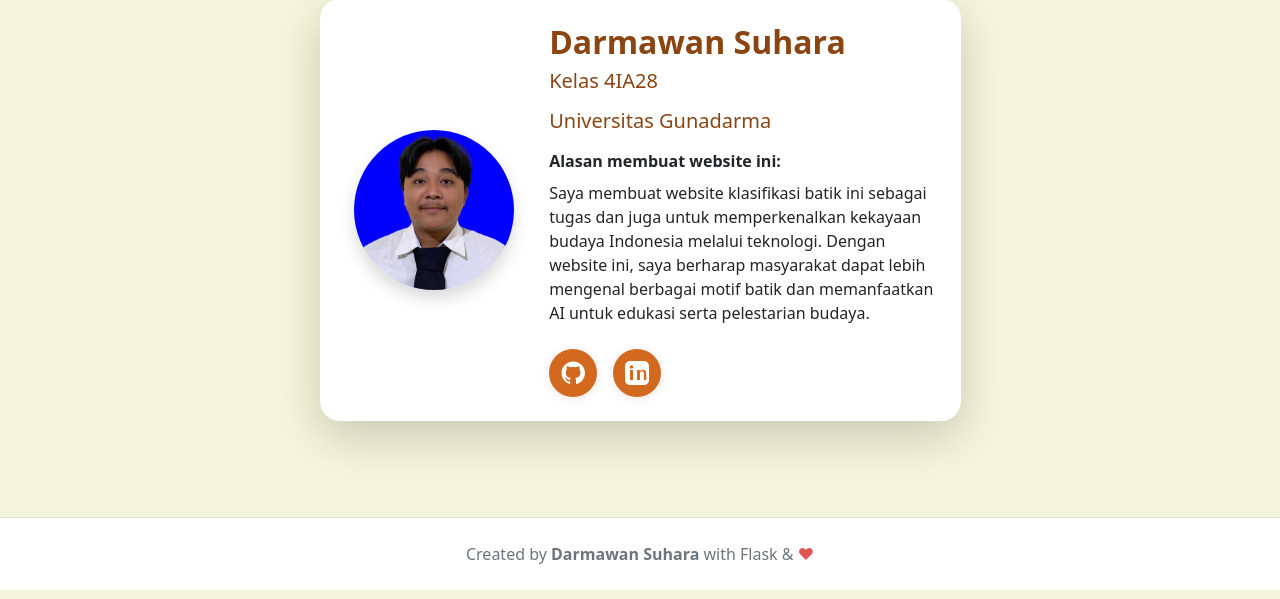
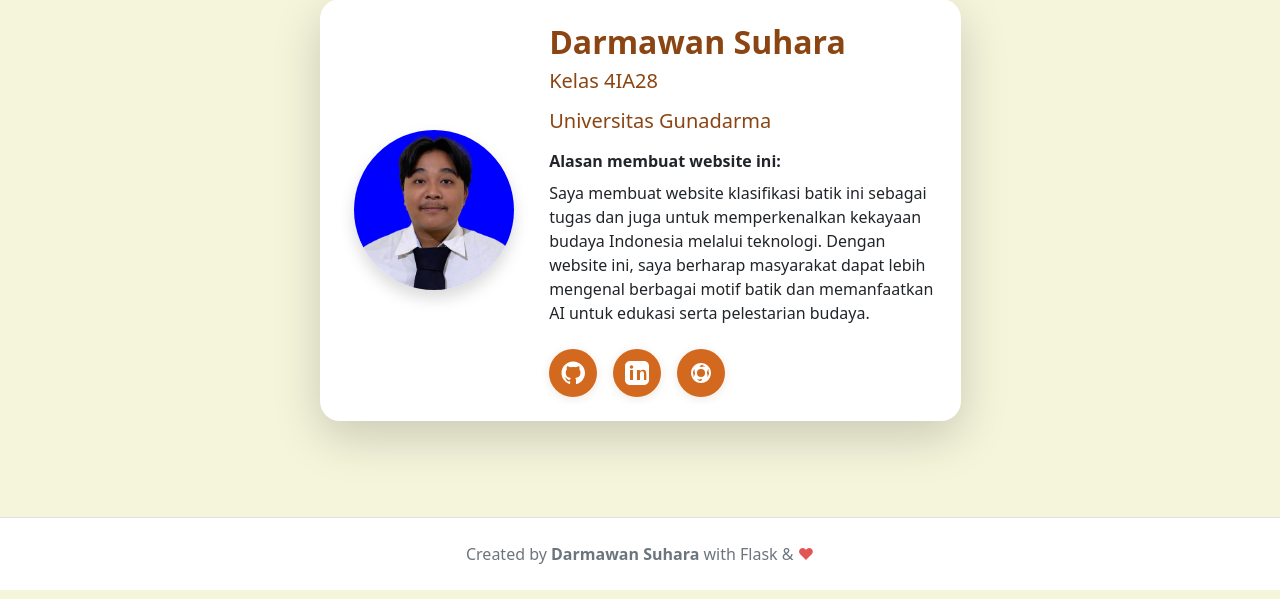
Before and after one commit to darkswan12/web-batik, a Flask app: page /profil in a window 1280 px wide. Shown: the part 129-728 px from the top of the page. Run offline with Flask 3, Linux system fonts and the light colour scheme.

Commit message:
update profil

```diff
--- a/templates/profil.html
+++ b/templates/profil.html
@@ -35,22 +35,25 @@
         <div class="row justify-content-center">
             <div class="col-md-7">
                 <div class="card main-card shadow-lg p-4">
-                    <div class="row g-4 align-items-center">
-                        <div class="col-md-4 text-center">
+                    <div class="row g-4 align-items-center flex-md-row flex-column">
+                        <div class="col-md-4 text-center mb-3 mb-md-0">
                             <img src="{{ url_for('static', filename='profil.jpg') }}" class="rounded-circle shadow" alt="Foto Profil" style="width: 160px; height: 160px; object-fit: cover;">
                         </div>
-                        <div class="col-md-8">
+                        <div class="col-md-8 text-center text-md-start">
                             <h2 class="main-title mb-2">Darmawan Suhara</h2>
                             <h5 class="text-batik mb-3">Kelas 4IA28</h5>
                             <h5 class="text-batik mb-3">Universitas Gunadarma</h5>
                             <p class="mb-2"><b>Alasan membuat website ini:</b></p>
                             <p>Saya membuat website klasifikasi batik ini sebagai tugas dan juga untuk memperkenalkan kekayaan budaya Indonesia melalui teknologi. Dengan website ini, saya berharap masyarakat dapat lebih mengenal berbagai motif batik dan memanfaatkan AI untuk edukasi serta pelestarian budaya.</p>
-                            <div class="mt-4 d-flex gap-3">
+                            <div class="mt-4 d-flex gap-3 justify-content-center justify-content-md-start">
                                 <a href="https://github.com/darkswan12" target="_blank" class="btn btn-batik-round" title="GitHub">
                                     <svg xmlns="http://www.w3.org/2000/svg" width="24" height="24" fill="currentColor" viewBox="0 0 24 24"><path d="M12 .5C5.73.5.5 5.73.5 12c0 5.08 3.29 9.39 7.86 10.91.58.11.79-.25.79-.56 0-.28-.01-1.02-.02-2-3.2.7-3.88-1.54-3.88-1.54-.53-1.34-1.3-1.7-1.3-1.7-1.06-.72.08-.71.08-.71 1.17.08 1.78 1.2 1.78 1.2 1.04 1.78 2.73 1.27 3.4.97.11-.75.41-1.27.74-1.56-2.55-.29-5.23-1.28-5.23-5.7 0-1.26.45-2.29 1.19-3.1-.12-.29-.52-1.46.11-3.05 0 0 .97-.31 3.18 1.18a11.1 11.1 0 0 1 2.9-.39c.98 0 1.97.13 2.9.39 2.2-1.49 3.17-1.18 3.17-1.18.63 1.59.23 2.76.11 3.05.74.81 1.19 1.84 1.19 3.1 0 4.43-2.69 5.41-5.25 5.7.42.36.79 1.09.79 2.2 0 1.59-.01 2.87-.01 3.26 0 .31.21.68.8.56C20.71 21.39 24 17.08 24 12c0-6.27-5.23-11.5-12-11.5z"/></svg>
                                 </a>
                                 <a href="https://www.linkedin.com/in/darmawan-suhara-a9426422b/" target="_blank" class="btn btn-batik-round" title="LinkedIn">
                                     <svg xmlns="http://www.w3.org/2000/svg" width="24" height="24" fill="currentColor" viewBox="0 0 24 24"><path d="M19 0h-14c-2.761 0-5 2.239-5 5v14c0 2.761 2.239 5 5 5h14c2.761 0 5-2.239 5-5v-14c0-2.761-2.239-5-5-5zm-11 19h-3v-10h3v10zm-1.5-11.268c-.966 0-1.75-.784-1.75-1.75s.784-1.75 1.75-1.75 1.75.784 1.75 1.75-.784 1.75-1.75 1.75zm15.5 11.268h-3v-5.604c0-1.337-.025-3.063-1.868-3.063-1.868 0-2.154 1.459-2.154 2.967v5.7h-3v-10h2.881v1.367h.041c.401-.761 1.379-1.563 2.838-1.563 3.034 0 3.595 1.997 3.595 4.59v5.606z"/></svg>
+                                </a>
+                                <a href="https://darkswan12.pythonanywhere.com/" target="_blank" class="btn btn-batik-round" title="Portofolio">
+                                    <svg xmlns="http://www.w3.org/2000/svg" width="24" height="24" fill="currentColor" viewBox="0 0 24 24"><path d="M12 2C6.477 2 2 6.477 2 12s4.477 10 10 10 10-4.477 10-10S17.523 2 12 2zm0 2c1.657 0 3.156.672 4.242 1.758A5.978 5.978 0 0 0 12 6c-1.657 0-3.156.672-4.242 1.758A5.978 5.978 0 0 0 12 4zm0 16c-1.657 0-3.156-.672-4.242-1.758A5.978 5.978 0 0 0 12 18c1.657 0 3.156-.672 4.242-1.758A5.978 5.978 0 0 0 12 20zm-8-8c0-1.657.672-3.156 1.758-4.242A5.978 5.978 0 0 0 6 12c0 1.657-.672 3.156-1.758 4.242A5.978 5.978 0 0 0 4 12zm16 0c0 1.657-.672 3.156-1.758 4.242A5.978 5.978 0 0 0 18 12c0-1.657.672-3.156 1.758-4.242A5.978 5.978 0 0 0 20 12zm-8-4a4 4 0 1 1 0 8 4 4 0 0 1 0-8z"/></svg>
                                 </a>
                             </div>
                         </div>
```
